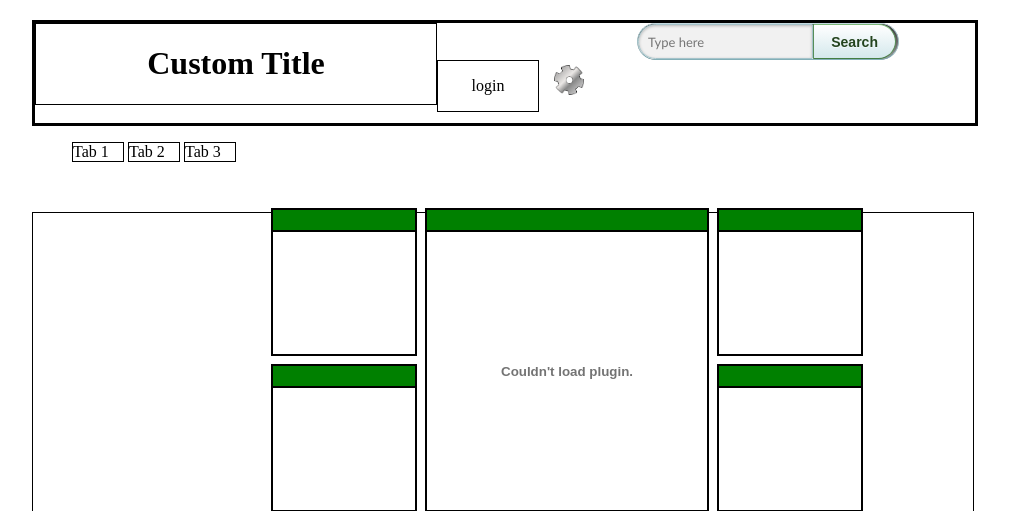
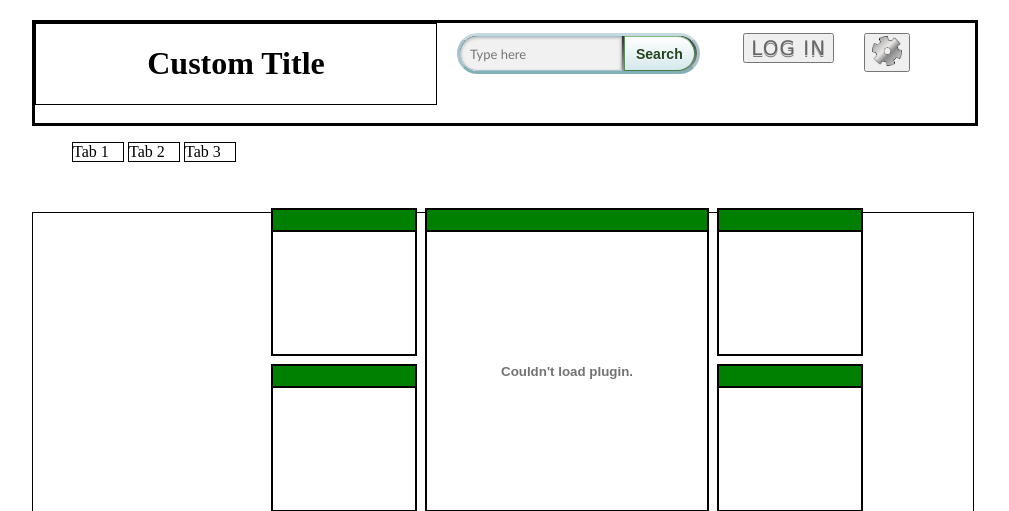
Before and after one commit to MRBrown-VIU/310project, a PHP site: page / in a window 1280 px wide. Shown: the top 511 px of the page, without its empty margins (138-1147 px from the left). Run offline with PHP 8.4, Linux system fonts and the light colour scheme; some libraries are stand-ins or nearby versions.

Commit message:
LOG IN/SETTINGS
Added some loose definitions to these guys. Will fiddle more with the
CSS later. Encountering some issues with the resizing on the search bar.
Will try to figure that out tomorrow.

```diff
--- a/index.html
+++ b/index.html
@@ -29,14 +29,28 @@
             <div id="searchBar">
                 <form id="searchBox" action="">
                     <input id="search" type="text" placeholder="Type here">
-                    <input id="submit" type="submit" value="Search">
+                    <input id="submitSearch" type="submit" value="Search">
                 </form>
             </div>
             <div id="login">
-                <p>login</p>
+                <form id="loginMenu">
+                    <input id="loginHeader" type="button" value="Log In"></h1>
+<!--
+                       <fieldset id="inputs">
+                        <input id="username" type="text placeholder="Username" autofocus required>
+                        <input id="password" type="password" placeholder="Password" required>
+                    </fieldset>
+                    <fieldset id="actions">
+                        <input type="submit" id="submitLogin" value="Log in">
+                        <a href="">Forgot Your Password?</a><a href="">Register</a>
+                    </fieldset>
+-->
+                </form>
             </div>
             <div id="settings">
+                <button type="submit" id="setButton">
                 <img src="img/gear.png" alt="settings" width=30px height=30px />
+                </button>
             </div>
         </div>
     <div id="tabs">
--- a/style.css
+++ b/style.css
@@ -57,7 +57,8 @@ html, body { height:100%; margin: 0; padding: 0; text-align: center; }
     /* Search Bar Styling */
     #searchBar {
         float: left;
-    margin-left:200px;
+        margin-left:20px;
+        margin-top: 10px;
     }
 
     #searchBox
@@ -69,10 +70,10 @@ html, body { height:100%; margin: 0; padding: 0; text-align: center; }
 	    -moz-border-radius: 35px;
 	    border-radius: 35px;
 
-	border-width: 1px;
+	    border-width: 3px;
 	    border-style: solid;
 	    border-color: #c4d9df #a4c3ca #83afb7;
-	width: 260px;
+	    width: 100%;
 	    height: 35px;
 	    overflow: hidden; /* Clear floats */
     }
@@ -86,7 +87,7 @@ html, body { height:100%; margin: 0; padding: 0; text-align: center; }
     {
 	    padding: 5px 9px;
 	    height: 23px;
-	width: 155px;
+	    width: 60%;
 	    border: 1px solid #a4c3ca;
 	    font: normal 13px 'trebuchet MS', arial, helvetica;
 	    background: #f1f1f1;
@@ -98,21 +99,21 @@ html, body { height:100%; margin: 0; padding: 0; text-align: center; }
 	     box-shadow: 0 1px 3px rgba(0, 0, 0, 0.25) inset, 0 1px 0 rgba(255, 255, 255, 1);
     }
 
-#submit
+    #submitSearch
     {
 	    background: #6cbb6b;
 	    background-image: -moz-linear-gradient(#FFF, #d4e8ec);
 	    background-image: -webkit-gradient(linear,left bottom,left top,color-stop(0, #d4e8ec),color-stop(1, #FFF));
 
-	-moz-border-radius: 3px 50px 50px 3px;
-	border-radius: 3px 50px 50px 3px;
+	    -moz-border-radius: 2px 50px 50px 2px;
+	    border-radius: 2px 50px 50px 2px;
 
 	    border-width: 1px;
 	    border-style: solid;
 	    border-color: #7eba7c #578e57 #447d43;
 	    height: 100%;
         padding: 0;
-	width: 32%;
+	    width: 30%;
 	    cursor: pointer;
 	    font: bold 14px Arial, Helvetica;
 	    color: #23441e;
@@ -120,39 +121,71 @@ html, body { height:100%; margin: 0; padding: 0; text-align: center; }
 	    text-shadow: 0 1px 0 rgba(255,255,255,0.5);
     }
 
-#submit:hover
+    #submitSearch:hover
     {
 	    background: #95d788;
 	    background-image: -moz-linear-gradient(#d4e8ec, #FFF);
 	    background-image: -webkit-gradient(linear,left bottom,left top,color-stop(0, #FFF),color-stop(1, #d4e8ec));
     }
 
-#submit:active
+    #submitSearch:active
     {
 	    background: #FFF;
 	    outline: none;
-
-	 -moz-box-shadow: 0 1px 4px rgba(0, 0, 0, 0.5) inset;
-	 -webkit-box-shadow: 0 1px 4px rgba(0, 0, 0, 0.5) inset;
-	 box-shadow: 0 1px 4px rgba(0, 0, 0, 0.5) inset;
     }
 
-#submit::-moz-focus-inner
+    #submitSearch::-moz-focus-inner
     {
            border: 0;  /* Small centering fix for Firefox */
     }
 
 
     /* End of Search Styling */
+
+
+    /* Login Menu Styling */
+
     #login {
         float:left;
-    width:100px; /* Placeholder for layout */
-    border: 1px solid black; /* Placeholder for layout */
+        margin-left:20px;
+        margin-top: 10px;
+        width:150px; /* Placeholder for layout */
     }
+
+    #loginHeader
+    {
+        text-shadow: 0 1px 0 rgba(255, 255, 255, .7), 0px 2px 0 rgba(0, 0, 0, .5);
+        text-transform: uppercase;
+        color: #666;
+        letter-spacing: 1px;
+        font: normal 20px/1 Verdana, Helvetica;
+        position: relative;
+    }
+
+    #inputs input
+    {
+        width: 350px;
+        border: 1px solid #ccc;
+        -moz-border-radius: 5px;
+        -webkit-border-radius: 5px;
+        border-radius: 5px;
+        -moz-box-shadow: 0 1px 1px #ccc inset, 0 1px 0 #fff;
+        -webkit-box-shadow: 0 1px 1px #ccc inset, 0 1px 0 #fff;
+        box-shadow: 0 1px 1px #ccc inset, 0 1px 0 #fff;
+    }
+
+    /* End of login styling */
+
+
+    /* Settings Menu Styling */
+
     #settings {
-    margin:5px 0 0 15px;
+        margin:10px 0 0 0;
         float:left;
     }
+
+    /* End of setting styling */
+
 /* End of Header */
 #tabs {
     height: 50px;
```
Lines whose indentation alone changed are shown as unchanged.
